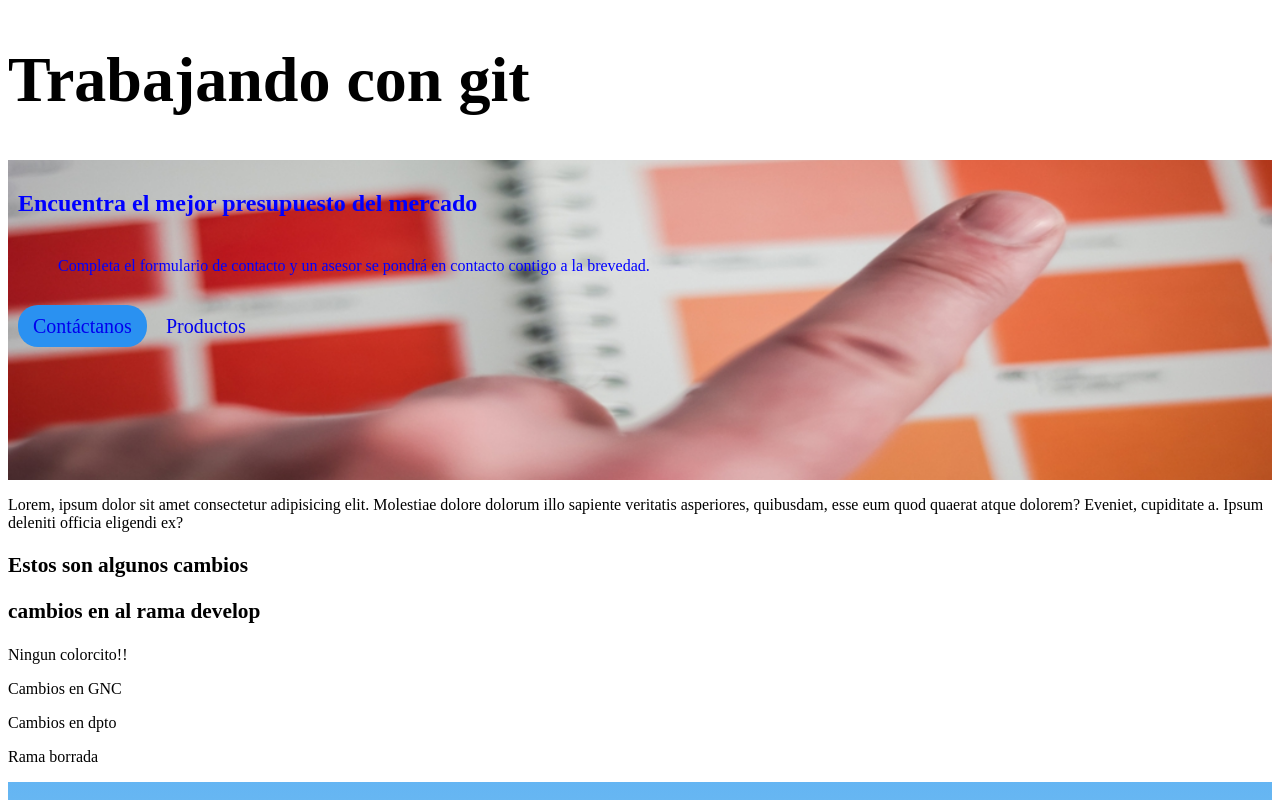
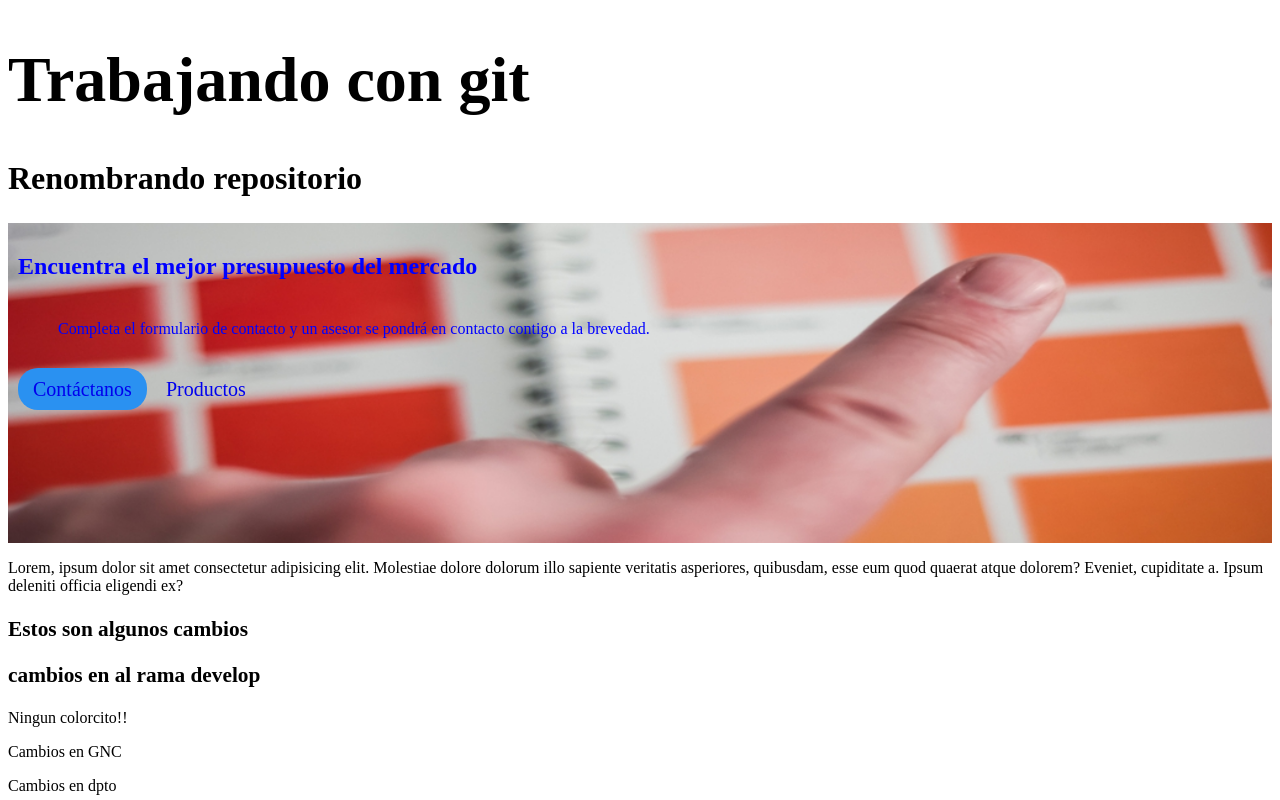
Before and after one commit to LuisAriel172/coder-wd, a website: page index.html in a window 1280 px wide. Shown: the top 800 px of the page. Drawn offline with Linux system fonts and the light colour scheme.

Commit message:
probando rename

```diff
--- a/index.html
+++ b/index.html
@@ -10,6 +10,7 @@
 </head>
 <body>
     <h1>Trabajando con git</h1>
+    <h2>Renombrando repositorio</h2>
 
     <section class="imagen-contacto">
         <div class="contenedor contenido-contacto">
```
